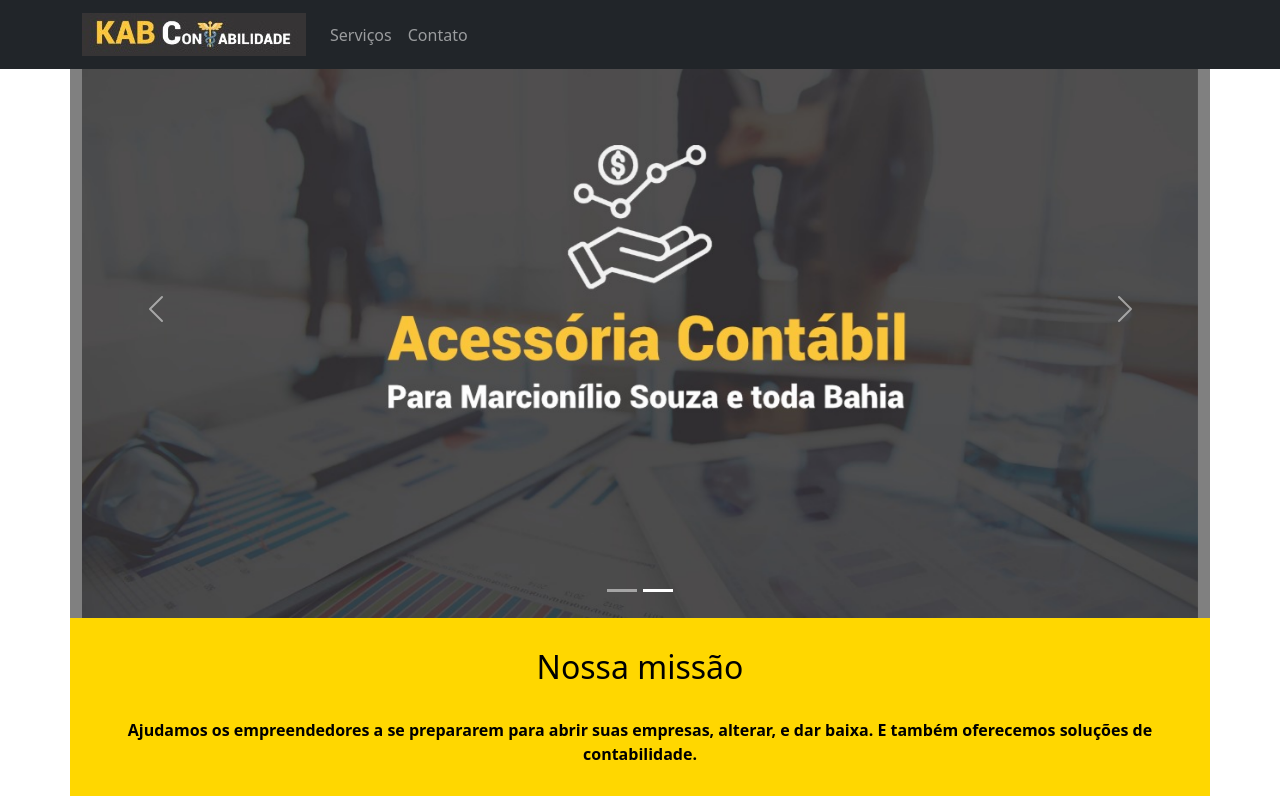
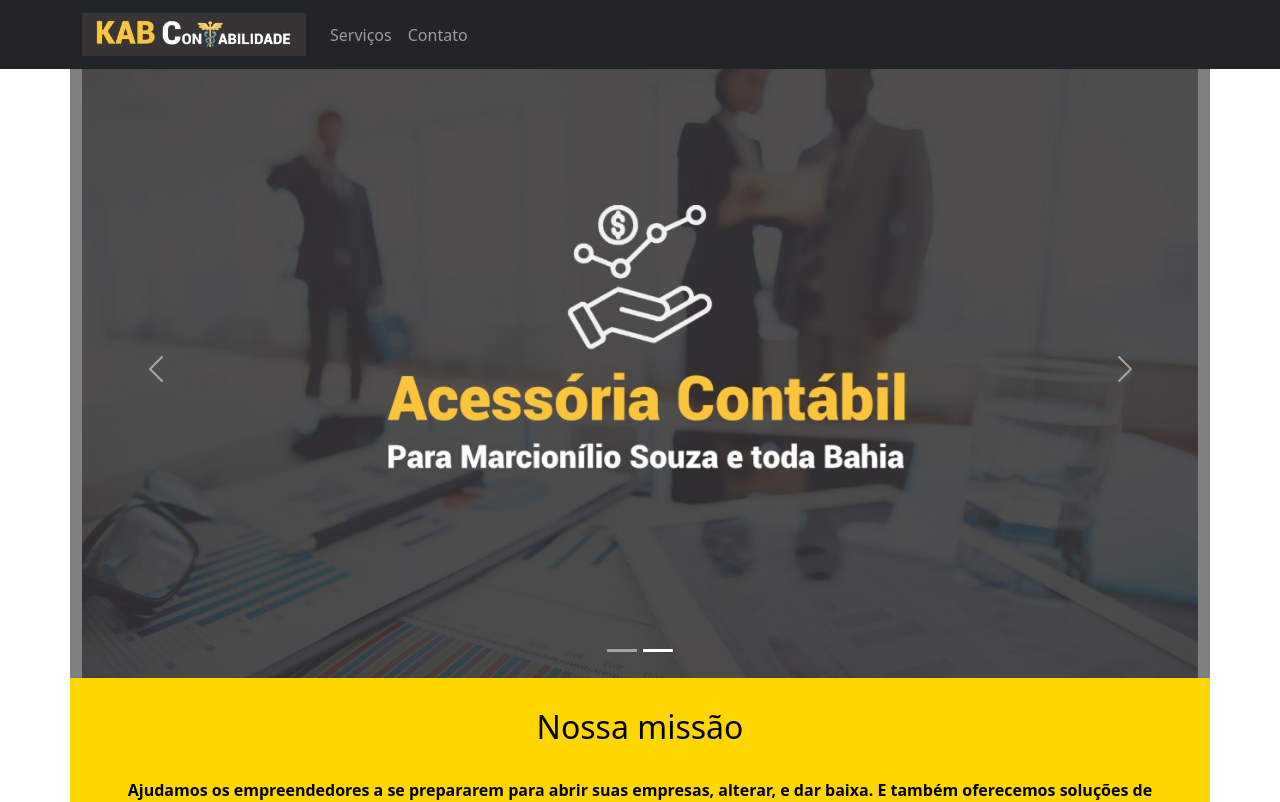
Before and after one commit to JoabioVilela/contabilidade-website, a React (Create React App) app: page / in a window 1280 px wide. Shown: the top 802 px of the page. Built offline with nearby package versions, Linux system fonts and the light colour scheme.

Commit message:
feat: :lipstick: Adicionar estilo CSS para o header.

```diff
--- a/src/App.css
+++ b/src/App.css
@@ -54,3 +54,11 @@
   .avanco-margem {
     margin-left: 10%;
   }
+
+  header{
+    display: flex;
+    align-items: center;
+    justify-content: space-around;
+    width: 100%;
+    height: 60px;
+  }
```
